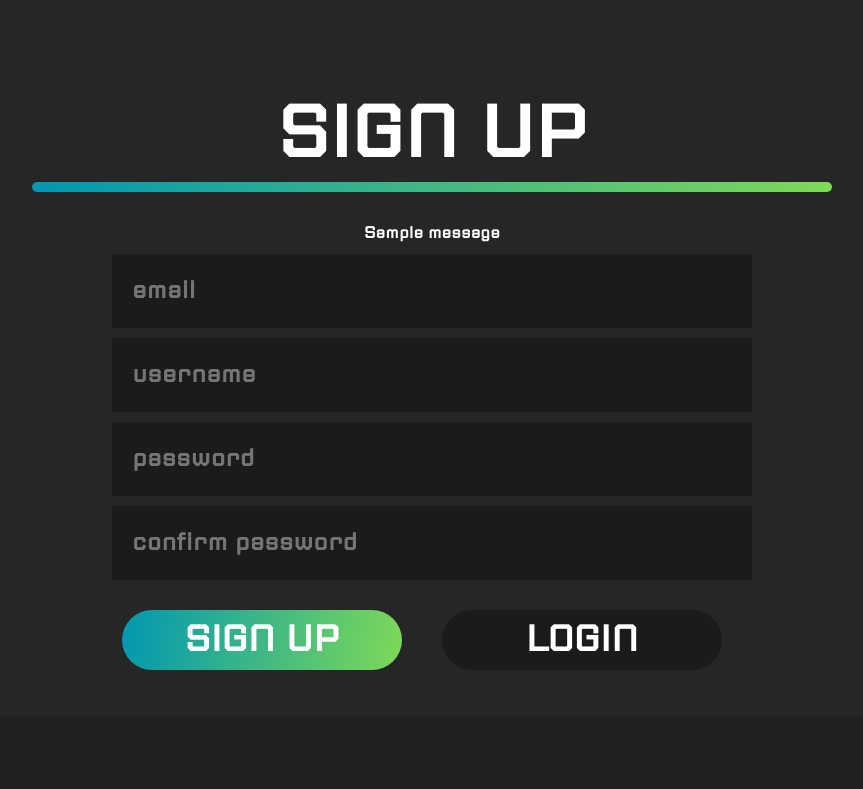
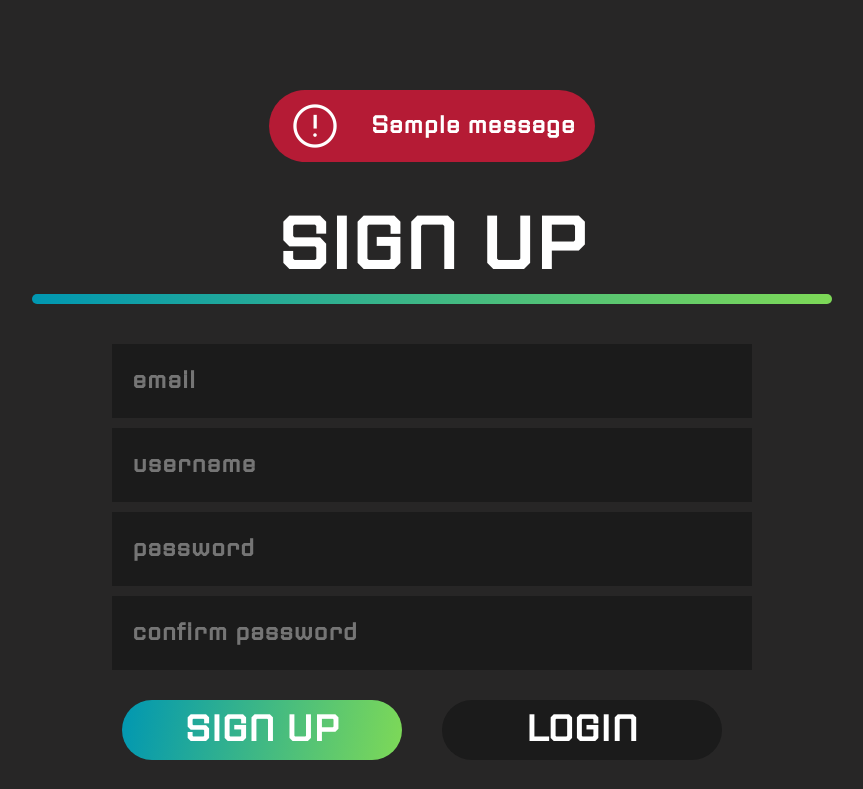
Before and after one commit to misiak125/ReClick, a Flask app: page /signup in a window 1280 px wide. Shown: the part 93-882 px from the top of the page, without its empty margins (208-1071 px from the left). Before the commit the page ends 763 px from the top, so only its background shows below. Run offline with Flask 3, Linux system fonts and the light colour scheme; tables that the repository leaves empty hold one stand-in row (values such as "Sample post"); one stand-in notice (Sample message) is shown; some libraries are stand-ins or nearby versions; some web fonts are replaced.

Commit message:
Bardziej widoczne errory

```diff
--- a/website/static/style.css
+++ b/website/static/style.css
@@ -253,3 +253,23 @@ nav {
     left: 64vw;
     max-width: 35vw;
 }
+
+.error-box {
+    background-color: #b51b35;
+    border-radius: 100vw;
+    font-size: 24px;
+
+    padding: 10px 20px;
+    margin-bottom: 40px;
+    width: fit-content;
+    max-width: 80vw;
+
+    display: flex;
+    justify-content: center;
+    align-items: center;
+}
+
+#error-icon {
+    font-size: 52px;
+    padding-right: 30px;
+}
--- a/website/templates/signup.html
+++ b/website/templates/signup.html
@@ -2,18 +2,24 @@
 {% from "_formhelpers.html" import render_field %}
 {% block content %}
 <div class="login-box">
+
+    {% with messages = get_flashed_messages() %}
+        {% if messages %}
+        <div class="error-box">
+            <span class="material-symbols-outlined" id="error-icon">
+                error
+            </span>
+            <div>
+                {{ messages[0] }}
+            </div>
+        </div>
+        {% endif %}
+    {% endwith %}
+
     <div class="login-title">
         SIGN UP
     </div>
     <div class="login-line"></div>
-
-    {% with messages = get_flashed_messages() %}
-        {% if messages %}
-            <div>
-                {{ messages[0] }}
-            </div>
-        {% endif %}
-    {% endwith %}
 
     <form role="form" method="POST" action="">
         {{ form.csrf_token }}
```
Also changed, not shown: website/templates/login.html (+14 -8 lines).
